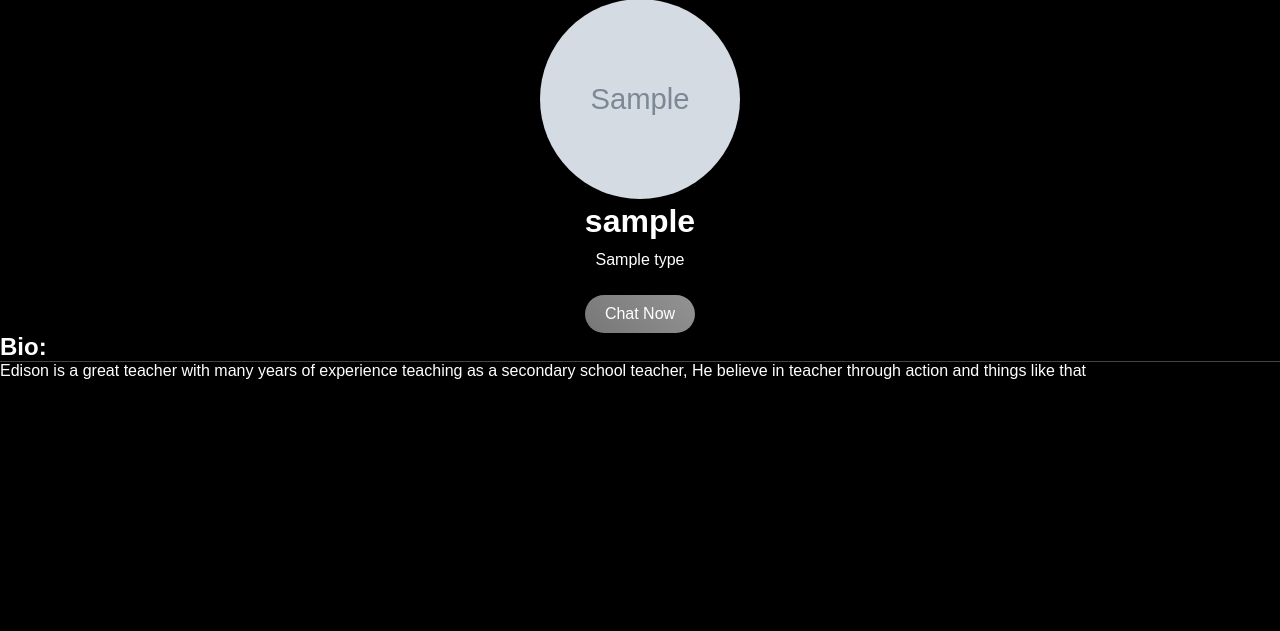
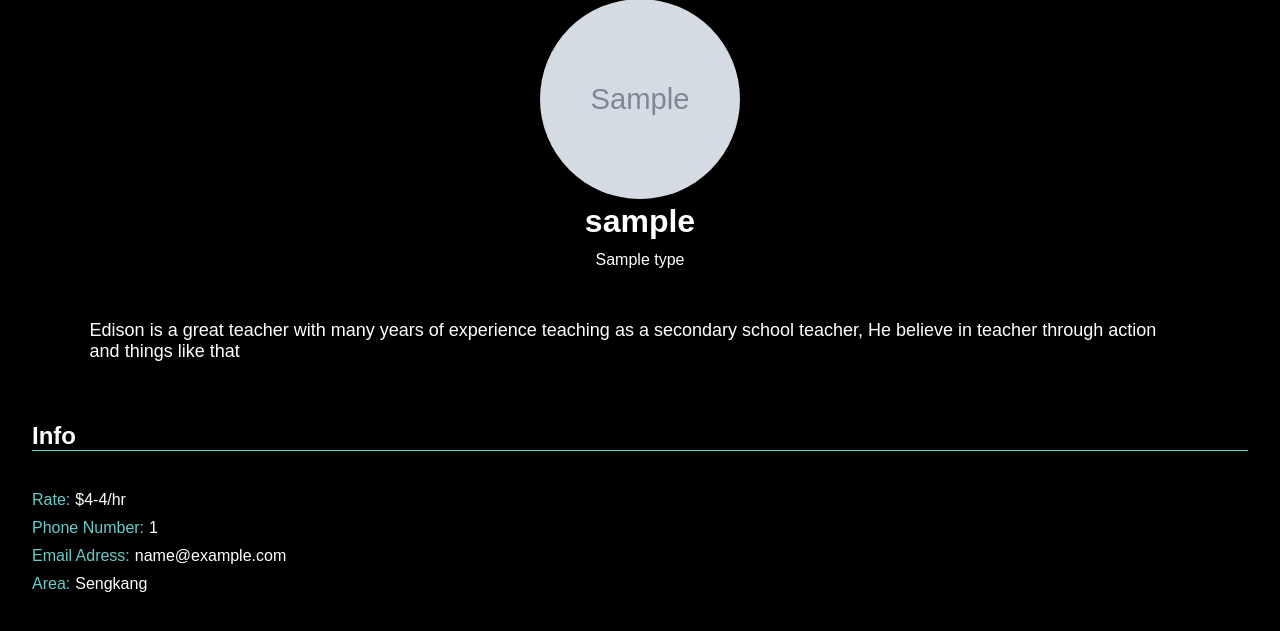
Before and after one commit to Midnight-17/Tutionmate2170, a Django app: template tutionmate/tutionmatee/templates/profile2.html in a window 1280 px wide. Shown: the part 61-692 px from the top of the page. Run offline with Django 4.2, Linux system fonts and the light colour scheme; the template is opened without the code that fills it: most values are stand-ins (such as "Sample title", 1, 10 or a date in 2020); grey boxes marked "Sample" are stand-in pictures.

Commit message:
finalised teacher profile

```diff
--- a/tutionmate/tutionmatee/static/css/profile.css
+++ b/tutionmate/tutionmatee/static/css/profile.css
@@ -94,3 +94,33 @@ p, h1, h2 {
   margin-top: 15px;
 
 }
+
+.Bio{
+  margin-left: 7vw;
+  margin-right: 7vw;
+  margin-bottom: 60px;
+  margin-top: 40px;
+  font-size: 18px;
+}
+.info-type{
+  color: #66cccc;
+  margin-top: 10px;
+  margin-left: 2.5vw;
+  display: inline-flex;
+  margin-right: 5px;
+
+}
+
+hr{
+  margin-bottom: 30px;
+  width: 95vw;
+  margin-left: 2.5vw;
+  margin-right: 2.5vw;
+
+}
+
+#Info{
+  margin-left: 2.5vw;
+
+
+}
--- a/tutionmate/tutionmatee/templates/profile2.html
+++ b/tutionmate/tutionmatee/templates/profile2.html
@@ -32,16 +32,20 @@
                 <p class="subject {{subject.type}}">{{ subject.type }}</p>
                 {% endfor %}
             </div>
-            <button class="chat">Chat Now</button>
-
-
+            <p class="Bio"> Edison is a great teacher with many years of experience teaching as a secondary school teacher, He believe in teacher through action and
+            things like that
+            </p>
 
 
         </div>
-        <h2>Bio:</h2>
-        <hr style="border: none; height: 1px ;width:100vw; background-color: #444444;">
-        <p> Edison is a great teacher with many years of experience teaching as a secondary school teacher, He believe in teacher through action and
-            things like that
-        </p>
+
+        <h2 id="Info">Info</h2>
+        <hr style="border: none; height: 1px ; background-color: #66cccc;">
+        <div style="display: flex; flex-direction: column;">
+            <div><p class="info-type">Rate: </p><p style="display: inline;">${{ teacher.min_rate }}-{{ teacher.max_rate }}/hr</p></div>
+            <div><p class="info-type">Phone Number: </p><p style="display: inline;">{{ teacher.phone_number }}</p></div>
+            <div><p class="info-type">Email Adress: </p><p style="display: inline;">{{ teacher.user.email_adress }}</p></div>
+            <div><p class="info-type">Area: </p><p style="display: inline;">Sengkang</p></div>
+        </div>
     </body>
 </html>
```
